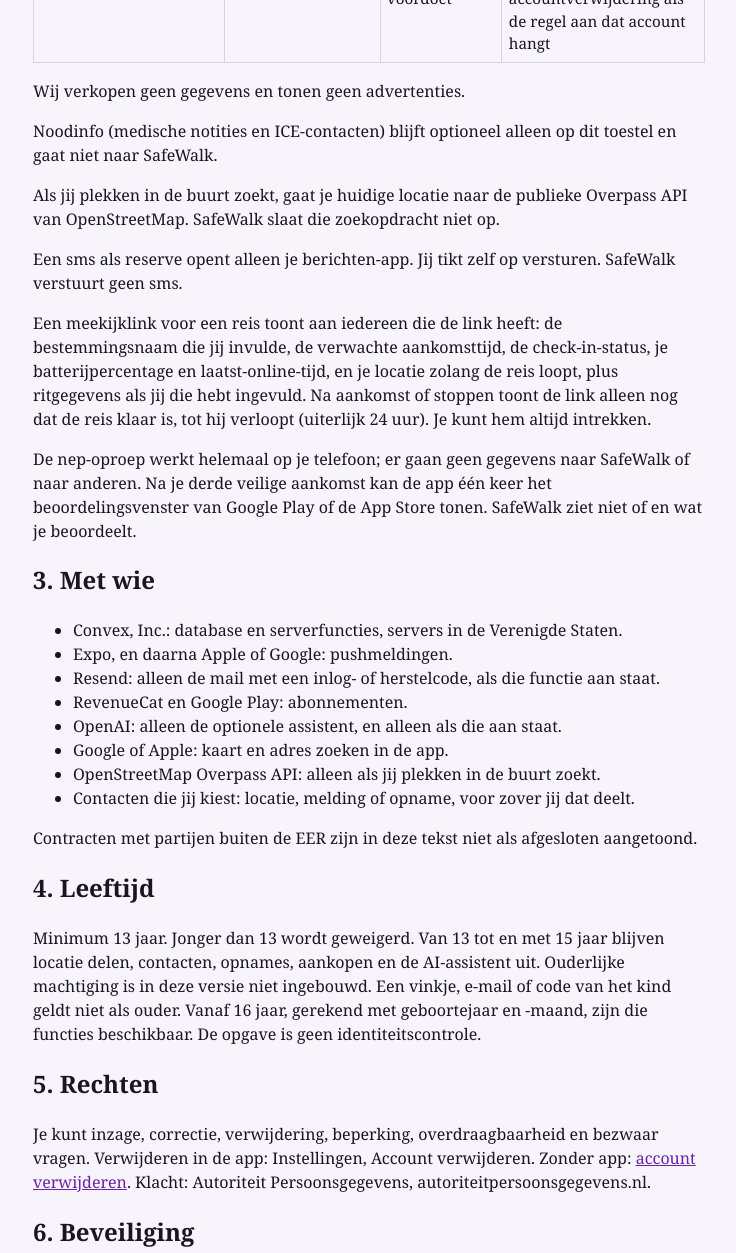
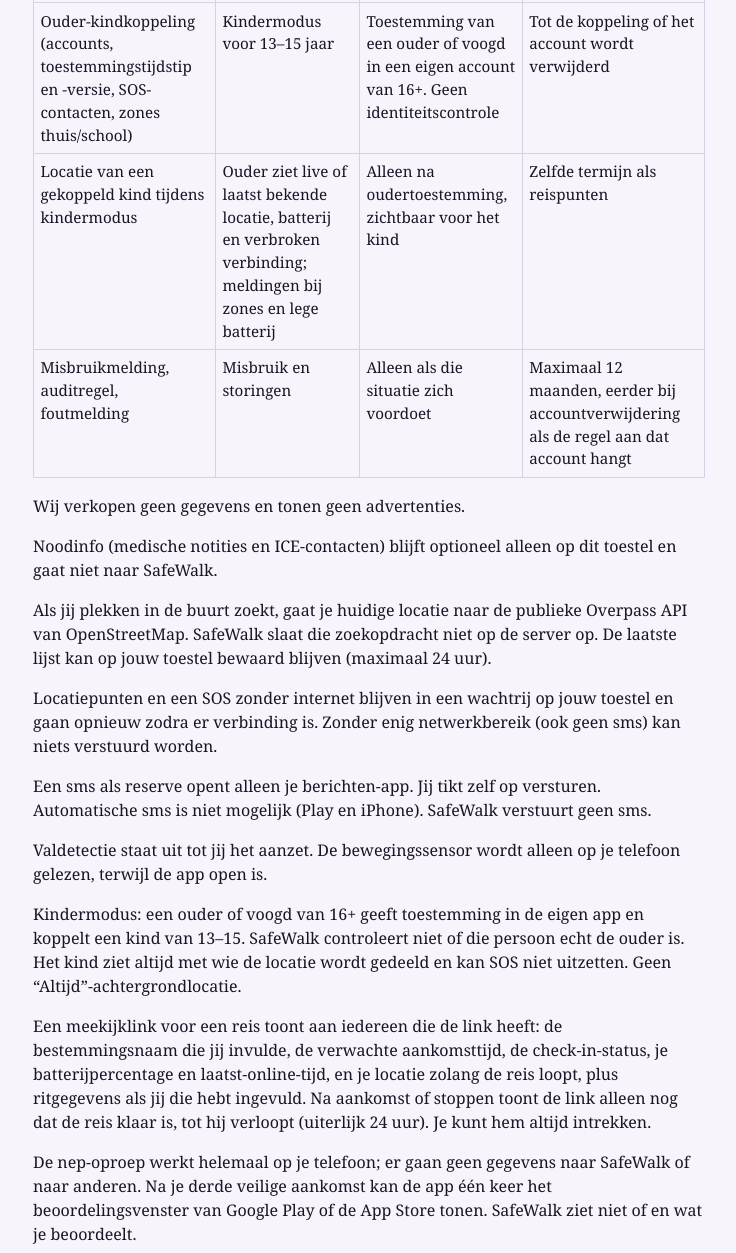
Before and after one commit to kevmelv22-a11y/safewalk-legal, a plain HTML site: page privacy.html in a window 1280 px wide. Shown: the part 2289-3542 px from the top of the page, without its empty margins (271-1007 px from the left). Drawn offline with Linux system fonts and the light colour scheme.

Commit message:
Privacybeleid 15 nov 2026: kindermodus, offline-wachtrij en valdetectie
Ouder-kindkoppeling is geen identiteitscontrole. Locatiepunten en SOS zonder
internet blijven op het toestel. Automatische sms is niet mogelijk.

```diff
--- a/privacy.html
+++ b/privacy.html
@@ -40,13 +40,18 @@
       <tr><td>Pushtoken</td><td>Meldingen</td><td>Optioneel</td><td>Tot verwijdering of een ongeldig token</td></tr>
       <tr><td>Of Premium actief is</td><td>Abonnement via RevenueCat en Google Play</td><td>Optioneel</td><td>In onze database tot accountverwijdering. Play en RevenueCat hebben een eigen administratie</td></tr>
       <tr><td>Tekst aan de AI-assistent</td><td>Antwoord. Alleen bij Premium en alleen als de OpenAI-sleutel aan staat</td><td>Optioneel. Uit onder 16</td><td>SafeWalk slaat het gesprek niet op. OpenAI ontvangt de tekst wel</td></tr>
+      <tr><td>Ouder-kindkoppeling (accounts, toestemmingstijdstip en -versie, SOS-contacten, zones thuis/school)</td><td>Kindermodus voor 13–15 jaar</td><td>Toestemming van een ouder of voogd in een eigen account van 16+. Geen identiteitscontrole</td><td>Tot de koppeling of het account wordt verwijderd</td></tr>
+      <tr><td>Locatie van een gekoppeld kind tijdens kindermodus</td><td>Ouder ziet live of laatst bekende locatie, batterij en verbroken verbinding; meldingen bij zones en lege batterij</td><td>Alleen na oudertoestemming, zichtbaar voor het kind</td><td>Zelfde termijn als reispunten</td></tr>
       <tr><td>Misbruikmelding, auditregel, foutmelding</td><td>Misbruik en storingen</td><td>Alleen als die situatie zich voordoet</td><td>Maximaal 12 maanden, eerder bij accountverwijdering als de regel aan dat account hangt</td></tr>
     </tbody>
   </table>
   <p>Wij verkopen geen gegevens en tonen geen advertenties.</p>
   <p>Noodinfo (medische notities en ICE-contacten) blijft optioneel alleen op dit toestel en gaat niet naar SafeWalk.</p>
-  <p>Als jij plekken in de buurt zoekt, gaat je huidige locatie naar de publieke Overpass API van OpenStreetMap. SafeWalk slaat die zoekopdracht niet op.</p>
-  <p>Een sms als reserve opent alleen je berichten-app. Jij tikt zelf op versturen. SafeWalk verstuurt geen sms.</p>
+  <p>Als jij plekken in de buurt zoekt, gaat je huidige locatie naar de publieke Overpass API van OpenStreetMap. SafeWalk slaat die zoekopdracht niet op de server op. De laatste lijst kan op jouw toestel bewaard blijven (maximaal 24 uur).</p>
+  <p>Locatiepunten en een SOS zonder internet blijven in een wachtrij op jouw toestel en gaan opnieuw zodra er verbinding is. Zonder enig netwerkbereik (ook geen sms) kan niets verstuurd worden.</p>
+  <p>Een sms als reserve opent alleen je berichten-app. Jij tikt zelf op versturen. Automatische sms is niet mogelijk (Play en iPhone). SafeWalk verstuurt geen sms.</p>
+  <p>Valdetectie staat uit tot jij het aanzet. De bewegingssensor wordt alleen op je telefoon gelezen, terwijl de app open is.</p>
+  <p>Kindermodus: een ouder of voogd van 16+ geeft toestemming in de eigen app en koppelt een kind van 13–15. SafeWalk controleert niet of die persoon echt de ouder is. Het kind ziet altijd met wie de locatie wordt gedeeld en kan SOS niet uitzetten. Geen “Altijd”-achtergrondlocatie.</p>
   <p>Een meekijklink voor een reis toont aan iedereen die de link heeft: de bestemmingsnaam die jij invulde, de verwachte aankomsttijd, de check-in-status, je batterijpercentage en laatst-online-tijd, en je locatie zolang de reis loopt, plus ritgegevens als jij die hebt ingevuld. Na aankomst of stoppen toont de link alleen nog dat de reis klaar is, tot hij verloopt (uiterlijk 24 uur). Je kunt hem altijd intrekken.</p>
   <p>De nep-oproep werkt helemaal op je telefoon; er gaan geen gegevens naar SafeWalk of naar anderen. Na je derde veilige aankomst kan de app één keer het beoordelingsvenster van Google Play of de App Store tonen. SafeWalk ziet niet of en wat je beoordeelt.</p>
 
@@ -64,7 +69,7 @@
   <p>Contracten met partijen buiten de EER zijn in deze tekst niet als afgesloten aangetoond.</p>
 
   <h2>4. Leeftijd</h2>
-  <p>Minimum 13 jaar. Jonger dan 13 wordt geweigerd. Van 13 tot en met 15 jaar blijven locatie delen, contacten, opnames, aankopen en de AI-assistent uit. Ouderlijke machtiging is in deze versie niet ingebouwd. Een vinkje, e-mail of code van het kind geldt niet als ouder. Vanaf 16 jaar, gerekend met geboortejaar en -maand, zijn die functies beschikbaar. De opgave is geen identiteitscontrole.</p>
+  <p>Minimum 13 jaar. Jonger dan 13 wordt geweigerd. Van 13 tot en met 15 jaar blijven opnames, aankopen, eigen contactenbeheer en de AI-assistent uit. Locatie en SOS kunnen alleen via kindermodus, nadat een ouder of voogd in een eigen account van 16+ toestemming geeft en jullie koppelen. Een vinkje, e-mail of code van het kind geldt niet als ouder. SafeWalk controleert niet of iemand echt de ouder is. De opgave van geboortejaar en -maand is geen identiteitscontrole. Vanaf 16 jaar, gerekend met jaar en maand, zijn de overige functies beschikbaar.</p>
 
   <h2>5. Rechten</h2>
   <p>Je kunt inzage, correctie, verwijdering, beperking, overdraagbaarheid en bezwaar vragen. Verwijderen in de app: Instellingen, Account verwijderen. Zonder app: <a href="account-verwijderen.html">account verwijderen</a>. Klacht: Autoriteit Persoonsgegevens, autoriteitpersoonsgegevens.nl.</p>
```
